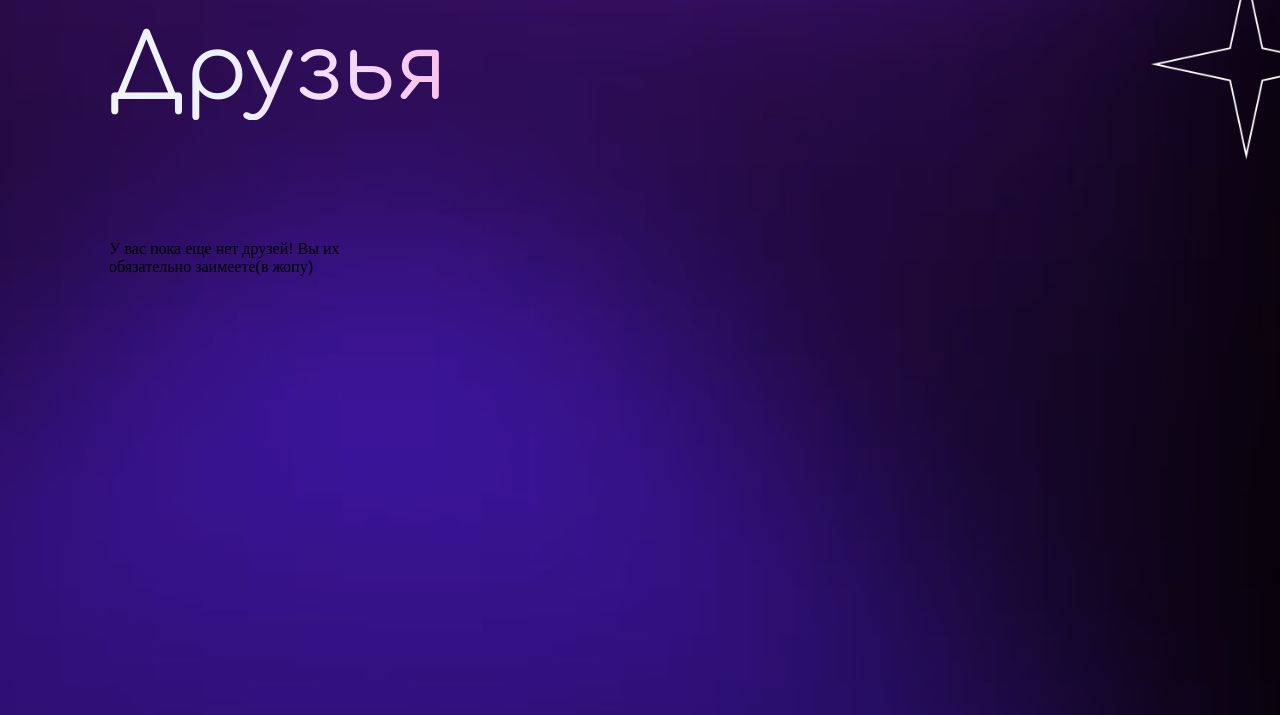
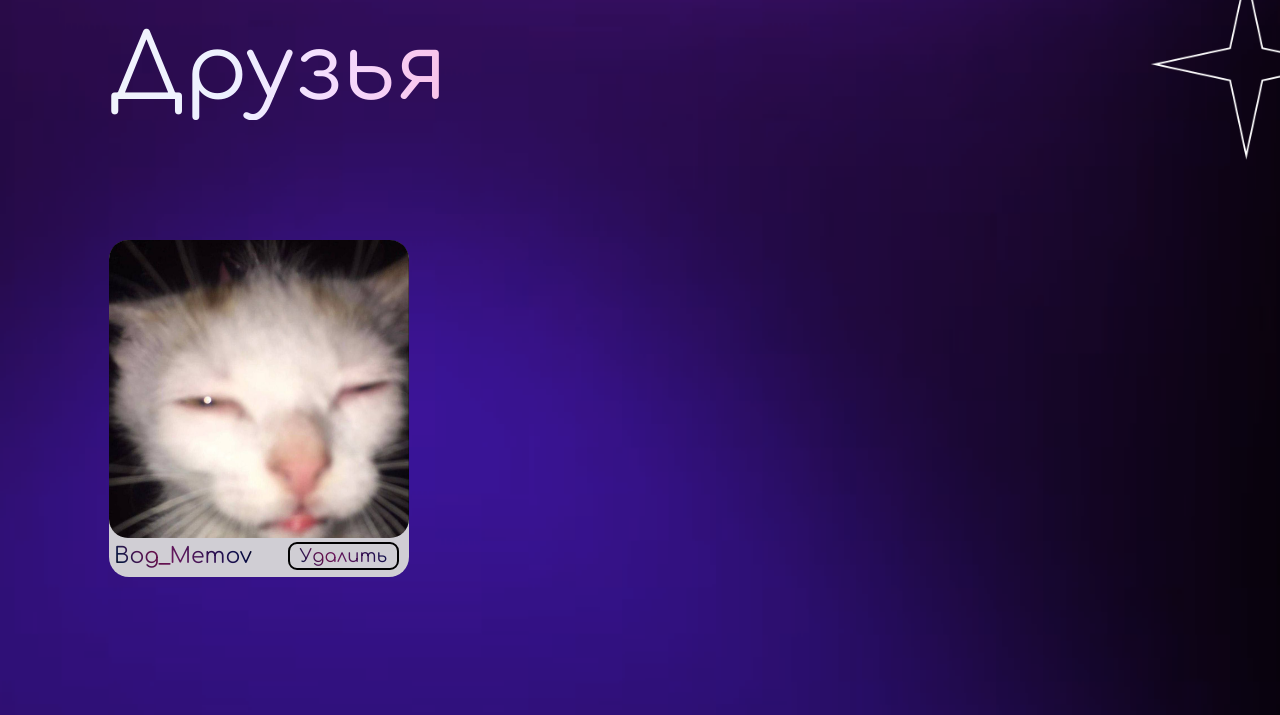
Before and after one commit to Ertshaker/MemeTravel, a Django app: a page that uses templates/user.html in a window 1280 px wide; the page is wider, and only the part inside the window is pictured. Shown: the part 1125-1840 px from the top of that part. Run offline with Django 5.2, Linux system fonts and the light colour scheme; data comes from the database, SQL or seed files in the repository; both versions use the stored data as it was after the commit.

Commit message:
Первый способ невозможен

```diff
--- a/Site/static/Site/css/profile_styles.css
+++ b/Site/static/Site/css/profile_styles.css
@@ -112,8 +112,9 @@ input[type="password"] {
     grid-auto-columns: 300px;
     grid-auto-flow: column;
     grid-column-gap: 30px;
+    scroll-snap-type: x mandatory;
     overflow-y: auto;
-    width: auto;
+    width: 1320px;
 }
 
 .friends_title {
@@ -150,6 +151,7 @@ input[type="password"] {
     border-radius: 20px;
     width: 300px;
     height: 317px;
+    scroll-snap-align: end;
 }
 
 .friend_avatar {
--- a/Site/views.py
+++ b/Site/views.py
@@ -46,9 +46,8 @@ class UserDetailView(DetailView):
         self.extra_context["is_current_user"] = request.user.username == kwargs["username"]
         self.extra_context["ChangePasswordForm"] = ChangePasswordForm()
         self.extra_context["ChangeAvatarForm"] = ChangeAvatarForm()
-        # friends = (Friend.objects.filter(user=user.id, accepted=True).values_list('user', flat=True) |
-        #            Friend.objects.filter(friend=user.id, accepted=True))
-        friends = Friend.objects.filter(user=user.id, accepted=True).values_list('user', flat=True)
+        friends = (Friend.objects.filter(user=user.id, accepted=True) |
+                   Friend.objects.filter(friend=user.id, accepted=True))
         sent_requests = Friend.objects.filter(user=user.id, accepted=False)
         got_requests = Friend.objects.filter(friend=user.id, accepted=False)
         self.extra_context["friends"] = friends
--- a/templates/user.html
+++ b/templates/user.html
@@ -81,6 +81,7 @@
         <div class="friends">
             {% if friends %}
                 {% for friend in friends %}
+                    {% if user != friend.friend %}
                         <div class="friend">
                             {% if friend.friend.avatar %}
                                 <img src="{{ friend.friend.avatar.url }}" alt="ПРИВЕТ)" class="friend_avatar"/>
@@ -93,6 +94,20 @@
                                 <button class="remove-friend-button gradient-dark font-Comfortaa" data-friend-id="{{ friend.id }}">Удалить</button>
                             </div>
                         </div>
+                    {% else %}
+                        <div class="friend">
+                            {% if friend.user.avatar %}
+                                <img src="{{ friend.user.avatar.url }}" alt="ПРИВЕТ)" class="friend_avatar"/>
+                            {% else %}
+                                <img src="/media/svofard_404.png" width="300" alt="Привет)" class="friend_avatar"/>
+                            {% endif %}
+                            <div class="friend-footer">
+                                <a class="friend_username gradient-dark font-Comfortaa"
+                                   href="/user/{{ friend.user }}">{{ friend.user }}</a>
+                                <button class="remove-friend-button gradient-dark font-Comfortaa" data-friend-id="{{ friend.id }}">Удалить</button>
+                            </div>
+                        </div>
+                    {% endif %}
                 {% endfor %}
             {% else %}
                 У вас пока еще нет друзей! Вы их обязательно заимеете(в жопу)
```
Also changed, not shown: db.sqlite3.
